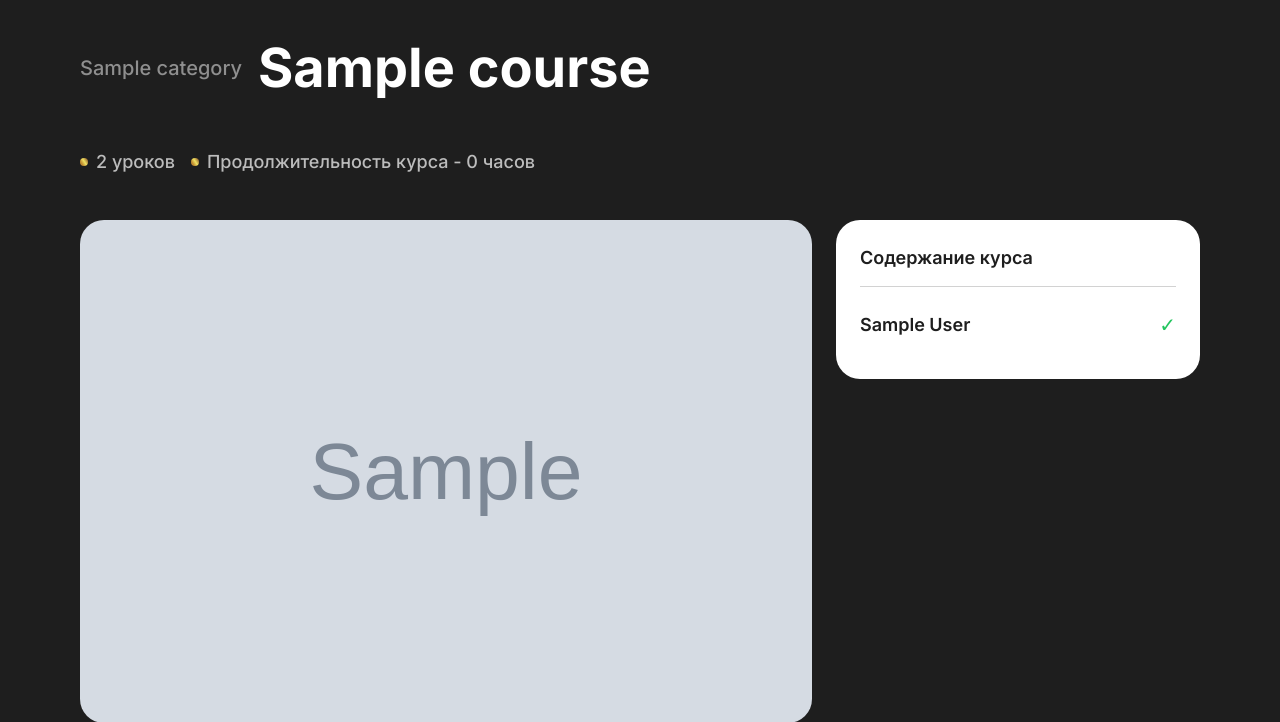
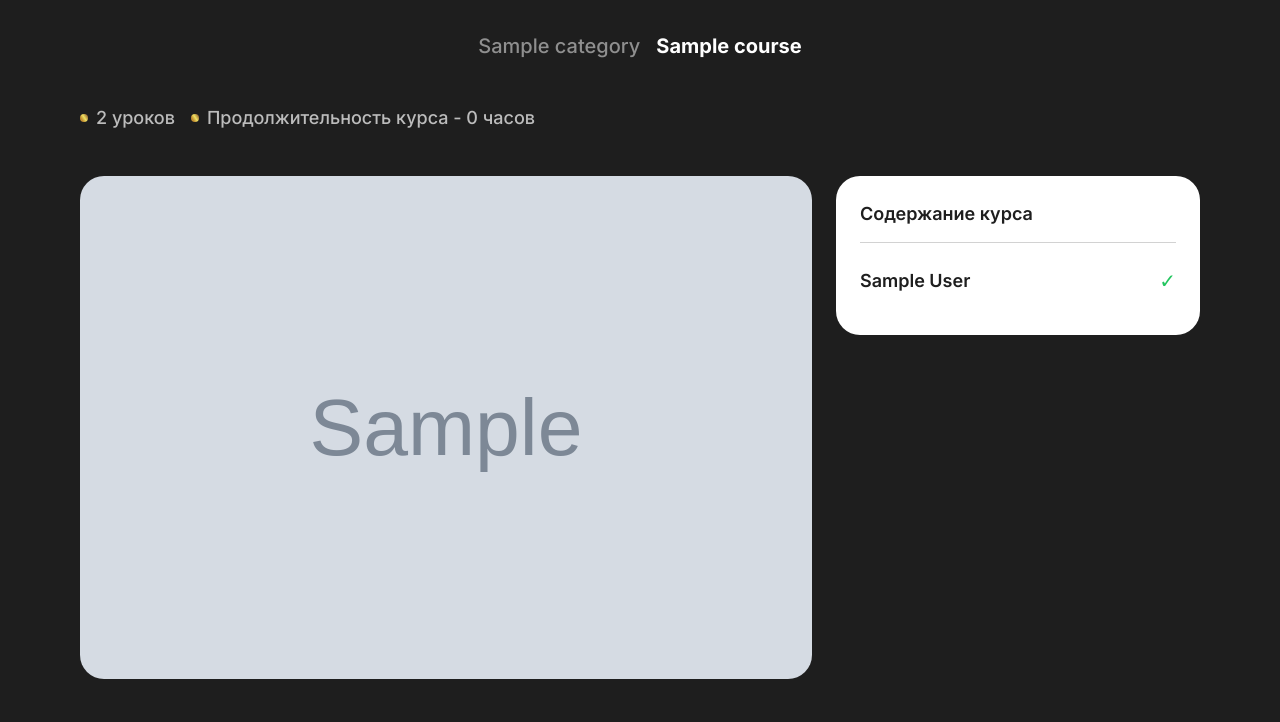
Before and after one commit to bobojonov-sobirjon/ProfactiveMiniLMS, a Django app: page /courses/ordered-course/1/ in a window 1280 px wide. Shown: the part 152-874 px from the top of the page. Run offline with Django 5.2, Linux system fonts and the light colour scheme; a user stored in the database is signed in; tables that the repository leaves empty hold one stand-in row (values such as "Sample post"); grey boxes marked "Sample" are stand-in pictures; data that the repository does not hold is empty.

Commit message:
change text 16 % to 6% all where

```diff
--- a/templates/ordered-course-detail.html
+++ b/templates/ordered-course-detail.html
@@ -10,11 +10,11 @@
     <section class="mb-12 md:mb-20 lg:mb-31 pt-8">
       <div>
         <div class="w-full mb-5 md:mb-8 lg:mb-11" data-aos="fade-down" data-aos-delay="100">
-          <div class="flex items-center gap-4 mb-3.5">
-            <p class="font-medium md:text-lg lg:text-xl text-white/50">
+          <div class="flex items-center gap-4 mb-3.5 min-w-0 md:flex-row flex-col justify-center items-center">
+            <p class="font-medium md:text-lg lg:text-xl text-white/50 flex-shrink-0">
               {{ course.category.name }}
             </p>
-            <h2 class="text-2xl md:text-basic-40 lg:text-[54px]">
+            <h2 class="text-2xl md:text-basic-40 lg:text-[20px] text-center md:text-left text-force-wrap">
               {{ course.name }}
             </h2>
           </div>
--- a/templates/we-course.html
+++ b/templates/we-course.html
@@ -16,7 +16,7 @@
             <p class="font-medium md:text-lg lg:text-xl text-white/50 flex-shrink-0">
               {{ course.category.name }}
             </p>
-            <h2 class="text-2xl md:text-basic-40 lg:text-[54px] text-center md:text-left text-force-wrap">
+            <h2 class="text-2xl md:text-basic-40 lg:text-[20px] text-center md:text-left text-force-wrap">
               {{ course.name }}
             </h2>
           </div>
```
